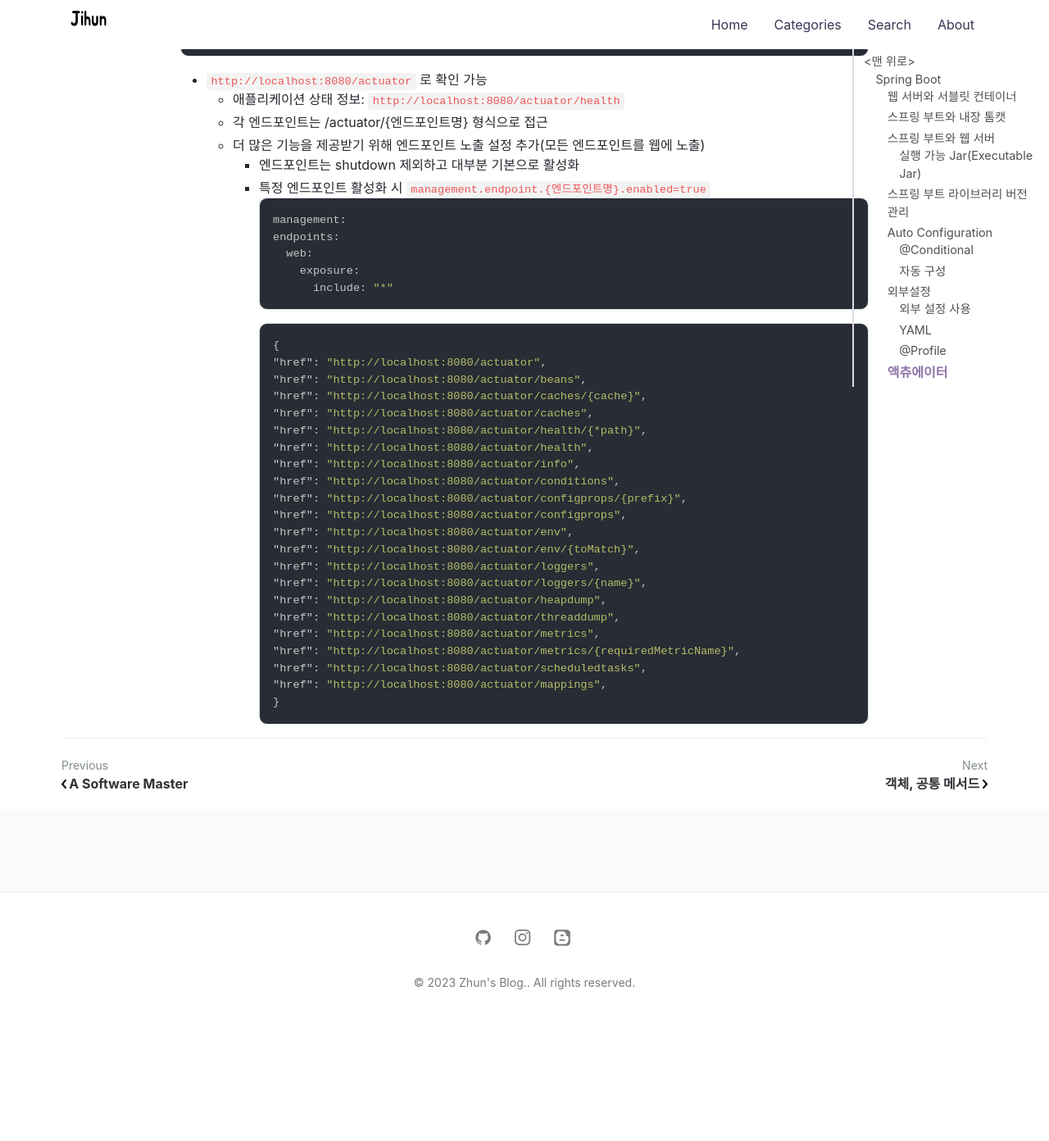
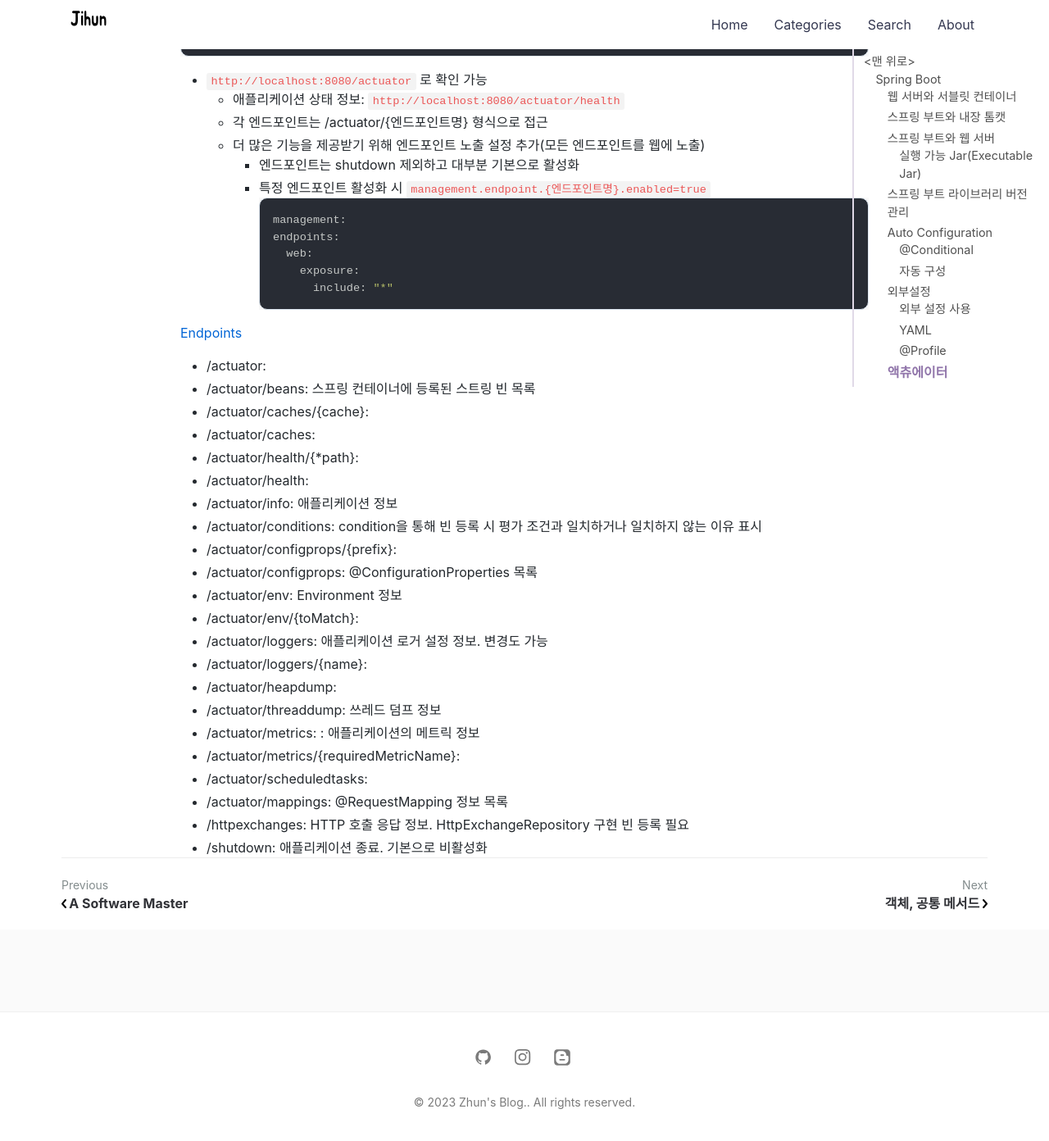
Before and after one commit to jihunparkme/jihunparkme.github.io, a Jekyll site: the page built from _posts/2023-04-06-spring-boot.md, in a window 1280 px wide and 1400 px high, scrolled down 17692 px. Shown: the top 1392 px of the window at 82% size. Built offline with Jekyll 4.4.1, drawn with Linux system fonts in a browser that asks for light colours; nearby versions of some CDN libraries; comment, search, counter and statistics services are not loaded; before the commit the page ends 18946 px from its top, so only the background shows below that.

Commit message:
[SpringBoot] 액츄에이터: 다양한 엔드포인트

````diff
--- a/_posts/2023-04-06-spring-boot.md
+++ b/_posts/2023-04-06-spring-boot.md
@@ -743,27 +743,28 @@ implementation 'org.springframework.boot:spring-boot-starter-actuator'
           exposure:
             include: "*"
     ```
-    ```json
-    {
-      "href": "http://localhost:8080/actuator",
-      "href": "http://localhost:8080/actuator/beans",
-      "href": "http://localhost:8080/actuator/caches/{cache}",
-      "href": "http://localhost:8080/actuator/caches",
-      "href": "http://localhost:8080/actuator/health/{*path}",
-      "href": "http://localhost:8080/actuator/health",
-      "href": "http://localhost:8080/actuator/info",
-      "href": "http://localhost:8080/actuator/conditions",
-      "href": "http://localhost:8080/actuator/configprops/{prefix}",
-      "href": "http://localhost:8080/actuator/configprops",
-      "href": "http://localhost:8080/actuator/env",
-      "href": "http://localhost:8080/actuator/env/{toMatch}",
-      "href": "http://localhost:8080/actuator/loggers",
-      "href": "http://localhost:8080/actuator/loggers/{name}",
-      "href": "http://localhost:8080/actuator/heapdump",
-      "href": "http://localhost:8080/actuator/threaddump",
-      "href": "http://localhost:8080/actuator/metrics",
-      "href": "http://localhost:8080/actuator/metrics/{requiredMetricName}",
-      "href": "http://localhost:8080/actuator/scheduledtasks",
-      "href": "http://localhost:8080/actuator/mappings",
-    }
-    ```
+
+[Endpoints](https://docs.spring.io/spring-boot/docs/current/reference/html/actuator.html#actuator.endpoints)
+
+- /actuator:
+- /actuator/beans: 스프링 컨테이너에 등록된 스트링 빈 목록
+- /actuator/caches/{cache}:
+- /actuator/caches:
+- /actuator/health/{*path}:
+- /actuator/health:
+- /actuator/info: 애플리케이션 정보
+- /actuator/conditions: condition을 통해 빈 등록 시 평가 조건과 일치하거나 일치하지 않는 이유 표시
+- /actuator/configprops/{prefix}:
+- /actuator/configprops: @ConfigurationProperties 목록
+- /actuator/env: Environment 정보
+- /actuator/env/{toMatch}:
+- /actuator/loggers: 애플리케이션 로거 설정 정보. 변경도 가능
+- /actuator/loggers/{name}:
+- /actuator/heapdump:
+- /actuator/threaddump: 쓰레드 덤프 정보
+- /actuator/metrics: : 애플리케이션의 메트릭 정보
+- /actuator/metrics/{requiredMetricName}:
+- /actuator/scheduledtasks:
+- /actuator/mappings: @RequestMapping 정보 목록
+- /httpexchanges: HTTP 호출 응답 정보. HttpExchangeRepository 구현 빈 등록 필요
+- /shutdown: 애플리케이션 종료. 기본으로 비활성화
````
